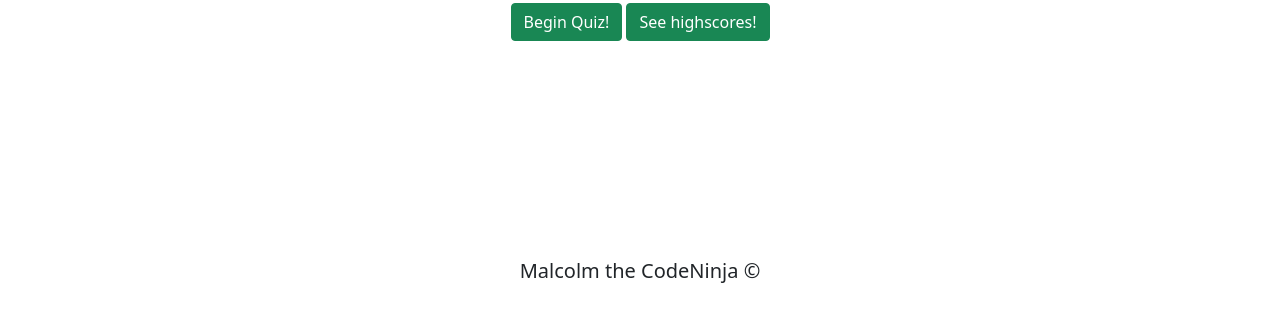
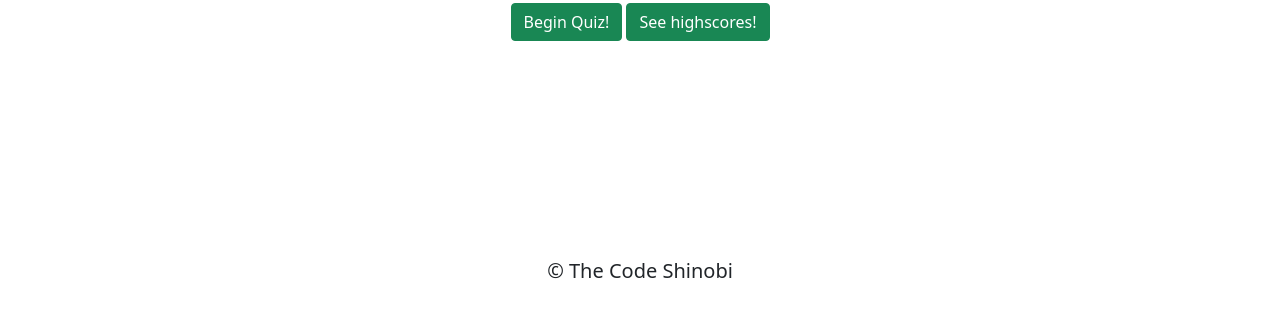
Before and after one commit to malhill/Code-Quiz, a plain HTML site: page index.html in a window 1280 px wide. Shown: the part 484-800 px from the top of the page. Drawn offline with nearby package versions, Linux system fonts and the light colour scheme.

Commit message:
corrected readme and copyright logo in index

```diff
--- a/index.html
+++ b/index.html
@@ -40,7 +40,7 @@
 </body>
 
 <footer>
-    Malcolm the CodeNinja &#169;
+    &#169; The Code Shinobi
 </footer>
 
 </html>
```
Also changed, not shown: highscores.html (+1 -1 lines), Assets/codecapture.PNG (added), 1 other file.
